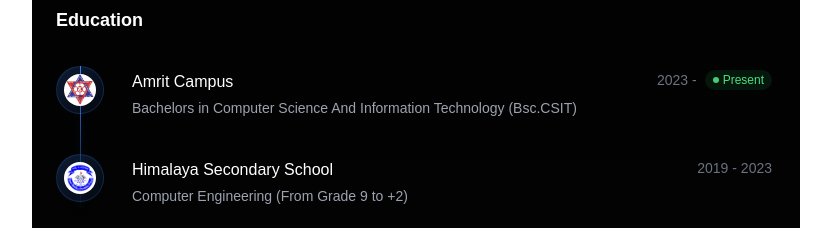
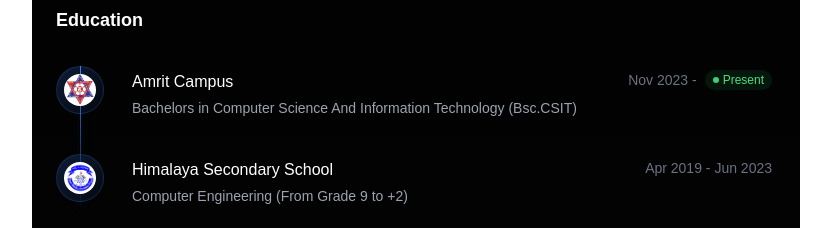
Before and after one commit to Aayush-khadka/portfolio, a Next.js app: page / in a window 1280 px wide. Shown: the part 396-624 px from the top of the page, without its empty margins (224-1055 px from the left). Built offline with nearby package versions, Linux system fonts and the light colour scheme.

Commit message:
fix: update education periods in portfolio

```diff
--- a/src/app/page.js
+++ b/src/app/page.js
@@ -602,14 +602,14 @@ const Portfolio = () => {
     {
       school: "Amrit Campus",
       role: "Bachelors in Computer Science And Information Technology (Bsc.CSIT)",
-      period: "2023 - ",
+      period: " Nov 2023 - ",
       logo: "amrit.jpg",
       current: true,
     },
     {
       school: "Himalaya Secondary School",
       role: "Computer Engineering (From Grade 9 to +2)",
-      period: "2019 - 2023",
+      period: " Apr 2019 - Jun 2023",
       logo: "himalaya.png",
       current: false,
     },
```
